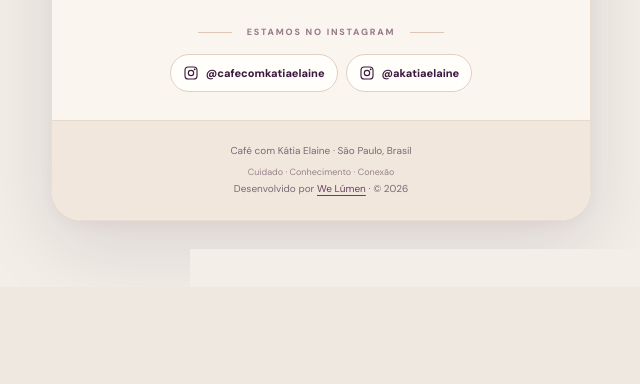
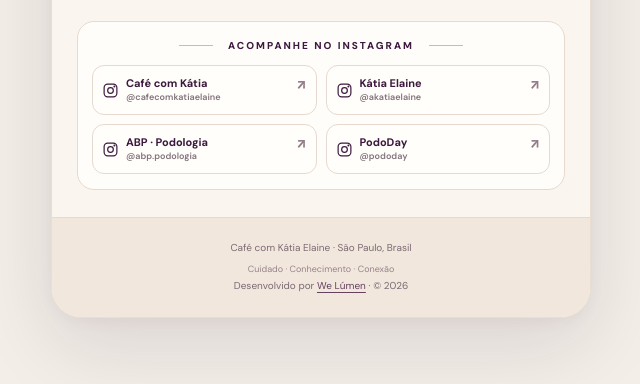
Before and after one commit to WeLumen/CafecomKatiaElaine, a plain HTML site: page bio.html in a window 1280 px wide. Shown: the part 1530-1914 px from the top of the page, without its empty margins (319-959 px from the left). Before the commit the page ends 1817 px from the top, so only its background shows below. Drawn offline with nearby package versions, Linux system fonts and the light colour scheme.

Commit message:
Add files via upload

```diff
--- a/bio.html
+++ b/bio.html
@@ -94,7 +94,21 @@
     @media (max-width:600px){body{background:var(--cream)}.page-bg{padding:0;background:var(--cream)}.shell{max-width:none;border:none;box-shadow:none;border-radius:0}.masthead{padding:27px 22px 31px}.logo-wrap{margin-top:20px;margin-bottom:13px;width:137px;height:137px}.brand-name{font-size:30px}.masthead h1{font-size:25px}main{padding:0 20px 6px}.featured{margin-top:18px;padding:23px 21px 19px}.featured h2{font-size:28px}.section-intro{margin-top:29px}.link-card{padding:14px 12px}.link-copy strong{font-size:13px}.foot{padding-bottom:calc(25px + env(safe-area-inset-bottom))}}
     @media (max-width:365px){main{padding-inline:14px}.masthead{padding-inline:17px}.brand-name{font-size:28px}.featured h2{font-size:26px}.link-card{gap:9px}.link-card .icon-box{width:38px;height:38px}}
     @media (prefers-reduced-motion:reduce){html{scroll-behavior:auto}.featured,.link-card{transition:none}}
-  </style>
+
+    /* Perfis do Instagram ao final da bio */
+    .social-bottom{margin:24px 0 19px;text-align:center;padding:17px 14px 15px;border:1px solid #e7d9cc;border-radius:17px;background:var(--paper)}
+    .social-bottom .social-kicker{color:var(--purple);margin:0 0 13px;font-size:10px}
+    .social-bottom .social-kicker::before,.social-bottom .social-kicker::after{background:var(--gold)}
+    .social-bottom .social-links{display:grid;grid-template-columns:repeat(2,minmax(0,1fr));gap:9px}
+    .social-bottom .social-links a{min-width:0;border-radius:12px;justify-content:flex-start;text-align:left;padding:10px 9px;gap:7px;background:#fffefa;border-color:#e6d9d0;transition:border-color .18s,background .18s,transform .18s}
+    .social-bottom .social-links svg{flex:none;width:17px;height:17px;color:var(--purple)}
+    .social-bottom .ig-copy{display:block;min-width:0;flex:1}
+    .social-bottom .ig-copy strong{font-size:11px;line-height:1.3;display:block;color:var(--purple)}
+    .social-bottom .ig-copy small{font-size:9px;line-height:1.3;font-weight:600;color:#82737b;display:block;overflow-wrap:anywhere;margin-top:2px}
+    .social-bottom .ig-arrow{font-size:13px;color:#937d89;align-self:flex-start;flex:none}
+    @media (hover:hover){.social-bottom .social-links a:hover{border-color:var(--gold);background:#fffbee;transform:translateY(-2px)}}
+    @media (max-width:365px){.social-bottom{padding-inline:10px}.social-bottom .social-links a{gap:5px;padding:9px 7px}.social-bottom .ig-copy strong{font-size:10px}.social-bottom .ig-copy small{font-size:8.5px}.social-bottom .ig-arrow{display:none}}
+</style>
 </head>
 <body>
 <div class="page-bg">
@@ -157,13 +171,17 @@
 <a href="https://www.instagram.com/akatiaelaine/" rel="noopener noreferrer" target="_blank">Conheça sua trajetória ↗</a>
 </div>
 </section>
-<section aria-label="Siga nossas redes" class="social">
-<p class="social-kicker">Estamos no Instagram</p>
+
+<section aria-label="Perfis no Instagram" class="social social-bottom">
+<p class="social-kicker">Acompanhe no Instagram</p>
 <div class="social-links">
-<a href="https://www.instagram.com/cafecomkatiaelaine/" rel="noopener noreferrer" target="_blank"><svg aria-hidden="true" viewbox="0 0 24 24"><rect height="18" rx="5" width="18" x="3" y="3"></rect><circle cx="12" cy="12" r="4"></circle><path d="M17.5 6.5h.01" stroke-width="2.8"></path></svg> @cafecomkatiaelaine</a>
-<a href="https://www.instagram.com/akatiaelaine/" rel="noopener noreferrer" target="_blank"><svg aria-hidden="true" viewbox="0 0 24 24"><rect height="18" rx="5" width="18" x="3" y="3"></rect><circle cx="12" cy="12" r="4"></circle><path d="M17.5 6.5h.01" stroke-width="2.8"></path></svg> @akatiaelaine</a>
+<a href="https://www.instagram.com/cafecomkatiaelaine/" aria-label="Abrir Instagram: Café com Kátia Elaine" target="_blank" rel="noopener noreferrer"><svg aria-hidden="true" viewBox="0 0 24 24"><rect x="3" y="3" width="18" height="18" rx="5"></rect><circle cx="12" cy="12" r="4"></circle><path d="M17.5 6.5h.01" stroke-width="2.8"></path></svg><span class="ig-copy"><strong>Café com Kátia</strong><small>@cafecomkatiaelaine</small></span><span class="ig-arrow" aria-hidden="true">↗</span></a>
+<a href="https://www.instagram.com/akatiaelaine/" aria-label="Abrir Instagram: Kátia Elaine" target="_blank" rel="noopener noreferrer"><svg aria-hidden="true" viewBox="0 0 24 24"><rect x="3" y="3" width="18" height="18" rx="5"></rect><circle cx="12" cy="12" r="4"></circle><path d="M17.5 6.5h.01" stroke-width="2.8"></path></svg><span class="ig-copy"><strong>Kátia Elaine</strong><small>@akatiaelaine</small></span><span class="ig-arrow" aria-hidden="true">↗</span></a>
+<a href="https://www.instagram.com/abp.podologia/" aria-label="Abrir Instagram: Associação Brasileira de Podólogos" target="_blank" rel="noopener noreferrer"><svg aria-hidden="true" viewBox="0 0 24 24"><rect x="3" y="3" width="18" height="18" rx="5"></rect><circle cx="12" cy="12" r="4"></circle><path d="M17.5 6.5h.01" stroke-width="2.8"></path></svg><span class="ig-copy"><strong>ABP · Podologia</strong><small>@abp.podologia</small></span><span class="ig-arrow" aria-hidden="true">↗</span></a>
+<a href="https://www.instagram.com/pododay/" aria-label="Abrir Instagram: PodoDay" target="_blank" rel="noopener noreferrer"><svg aria-hidden="true" viewBox="0 0 24 24"><rect x="3" y="3" width="18" height="18" rx="5"></rect><circle cx="12" cy="12" r="4"></circle><path d="M17.5 6.5h.01" stroke-width="2.8"></path></svg><span class="ig-copy"><strong>PodoDay</strong><small>@pododay</small></span><span class="ig-arrow" aria-hidden="true">↗</span></a>
 </div>
 </section>
+
 </main>
 <footer class="foot">
 <p>Café com Kátia Elaine · São Paulo, Brasil</p>
```
